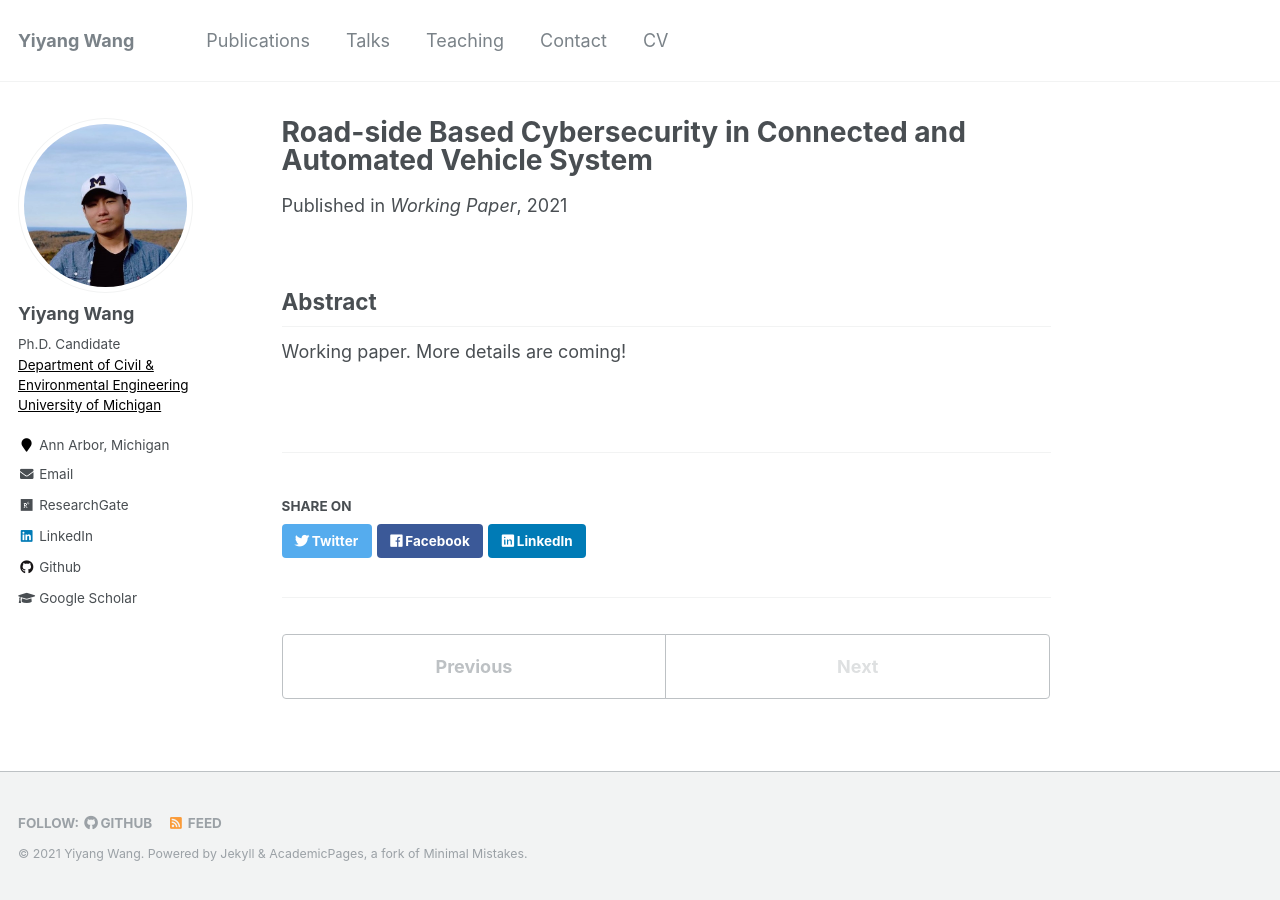
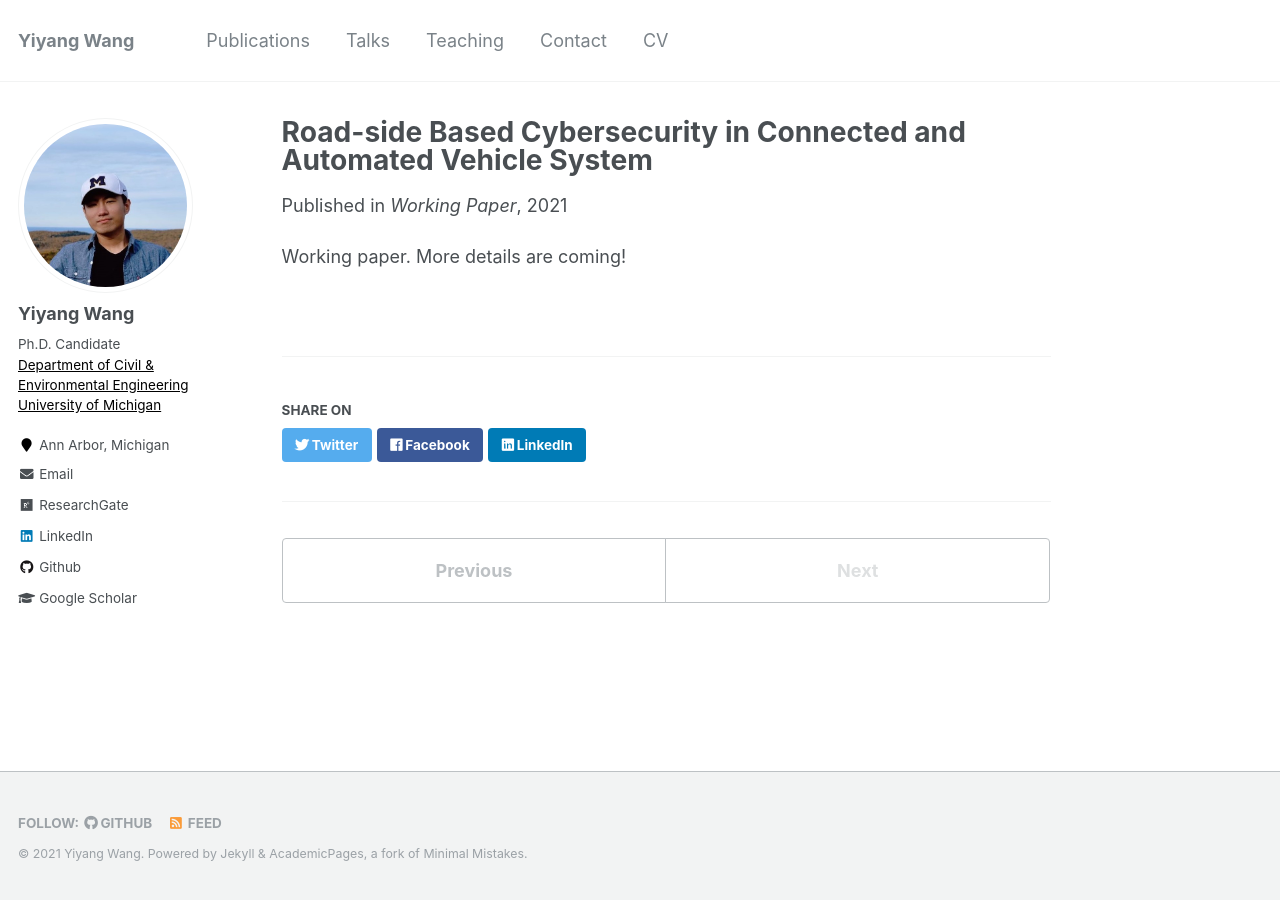
Before and after one commit to yiyangwan/yiyangwan.github.io, a Jekyll site: the page built from _publications/RSU.md, in a window 1280 px wide. Built offline with Jekyll 4.4.1, drawn with Linux system fonts in a browser that asks for light colours.

Commit message:
Update RSU.md

```diff
--- a/_publications/RSU.md
+++ b/_publications/RSU.md
@@ -8,6 +8,5 @@ venue: 'Working Paper'
 # paperurl: 'https://ieeexplore.ieee.org/document/8684317'
 # citation: 'Yiyang Wang, Neda Masoud. <i>Working Paper.</i>'
 ---
-
-## Abstract
+<!-- ## Abstract -->
 Working paper. More details are coming!
```
